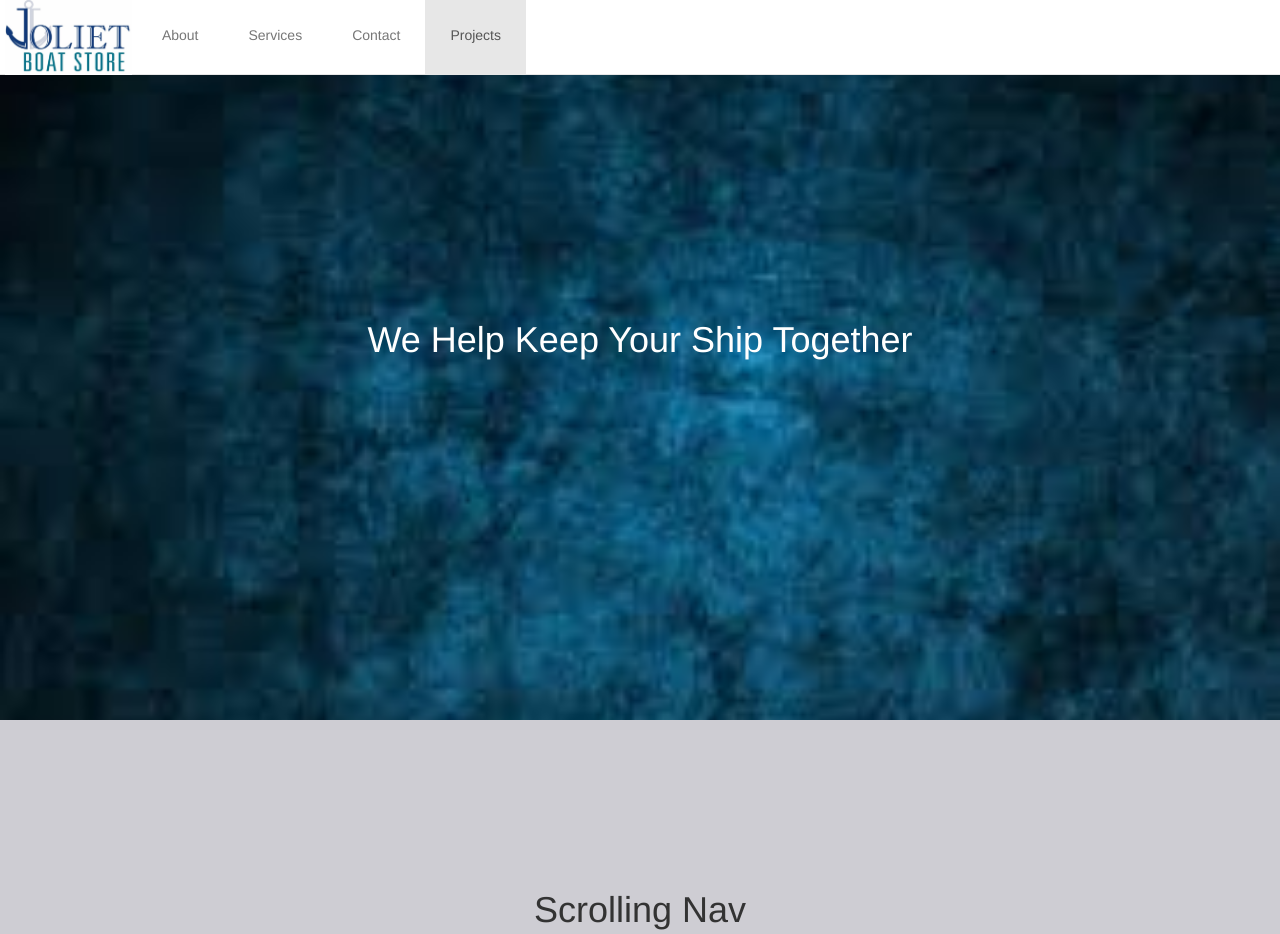
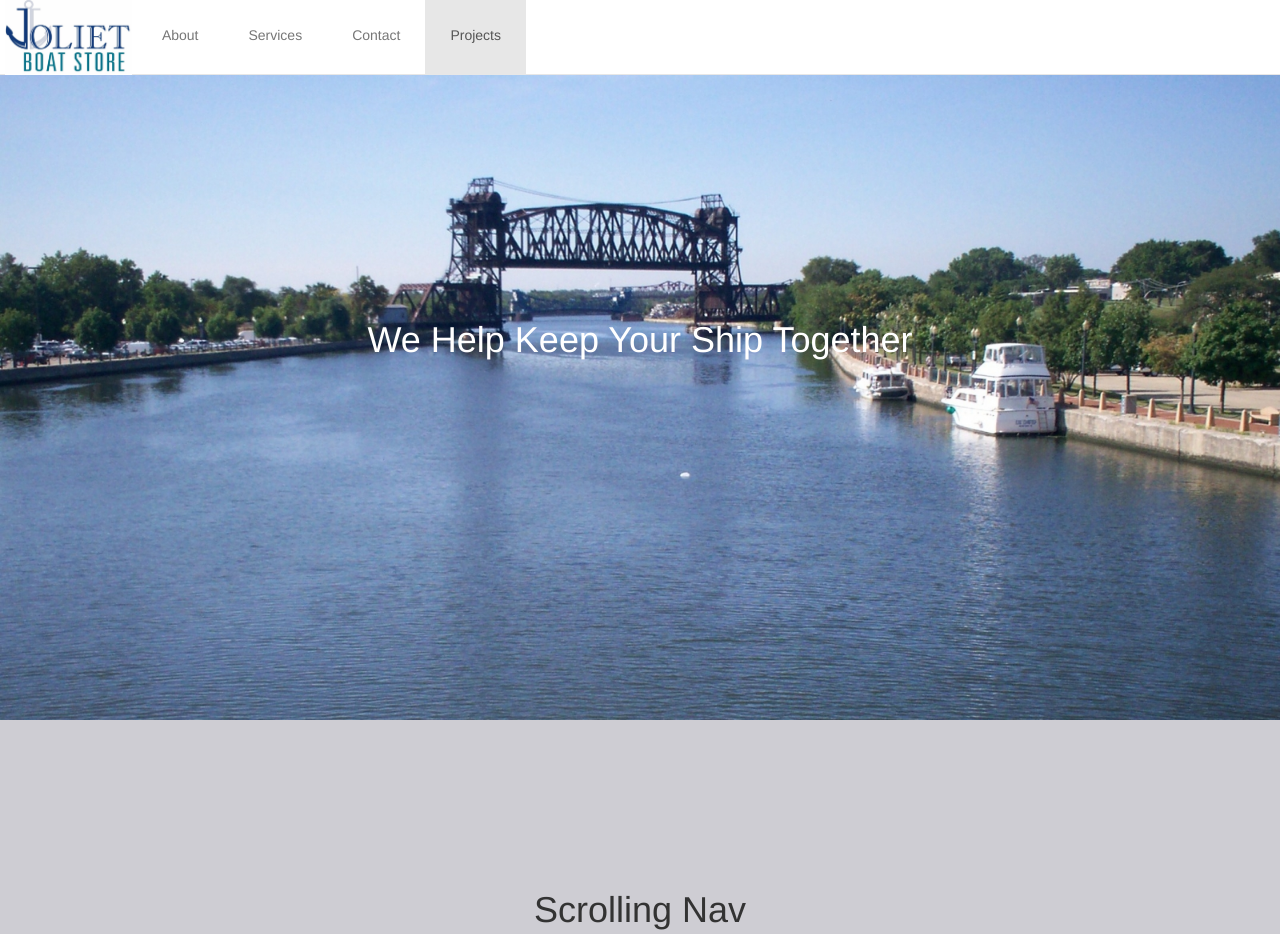
Before and after one commit to Dasha07/JolietBoatstore, a Django app: page / in a window 1280 px wide. Shown: the top 934 px of the page. Run offline with Django 3.2, Linux system fonts and the light colour scheme.

Commit message:
image upload

```diff
--- a/store/apps/boat_app/static/boat_app/stylesheets/css/indexstyle.css
+++ b/store/apps/boat_app/static/boat_app/stylesheets/css/indexstyle.css
@@ -31,7 +31,7 @@
 }
 
 #parallax_1 {
-    background-image: url("../images/background_1.jpg");
+    background-image: url("../images/Des_Plaines_River2C_Joliet2C_IL-1.jpg");
 }
 
 #parallax_2 {
```
Also changed, not shown: store/apps/boat_app/static/boat_app/stylesheets/images/Des_Plaines_River2C_Joliet2C_IL-1.jpg (added), 11 other files.
